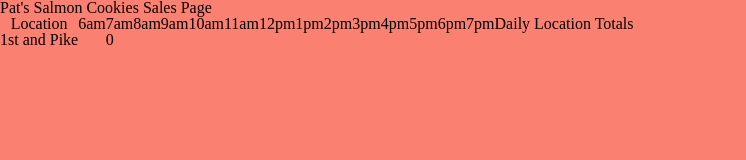
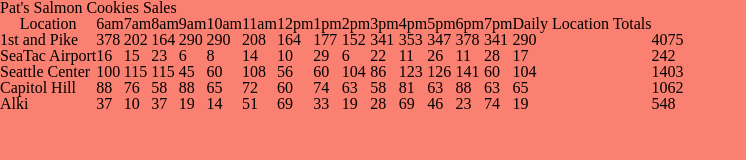
Before and after one commit to lhchandler4/cookie-stand, a plain HTML site: page sales.html in a window 1280 px wide. Shown: the whole page, without its empty margins (0-746 px from the left). Drawn offline with Linux system fonts and the light colour scheme.

Commit message:
table displays the cookie numbers and store totals

```diff
--- a/js/app.js
+++ b/js/app.js
@@ -20,15 +20,15 @@ function Store(location, minCustomerPerHour, maxCustomerPerHour, avgSalePerHour)
   this.custCalc = function() {
     for (var i = 0; i < hours.length; i++){
       var oneHour = Math.floor(Math.random() * (this.maxCustomerPerHour - this.minCustomerPerHour + 1)) + this.minCustomerPerHour;
-      console.log(oneHour);
+      // console.log(oneHour);
       this.custAvg[i] = oneHour;
     }
   };
   this.cookieCalc = function() {
     for (var j = 0; j < this.custAvg.length; j++){
-      var oneHourCookies = Math.ceil(this.custAvg[j] * this.avgSalePerHour);}
-    console.log(oneHourCookies);
-    this.cookies[j] = oneHourCookies;
+      var oneHourCookies = Math.ceil(this.custAvg[j] * this.avgSalePerHour);
+      this.cookies[j] = oneHourCookies;}
+    // console.log(oneHourCookies);
   };
   this.totalCalc = function() {
     for (var k = 0; k < this.cookies.length; k++) {
@@ -40,12 +40,22 @@ function Store(location, minCustomerPerHour, maxCustomerPerHour, avgSalePerHour)
 
 //Store Instances
 new Store('1st and Pike', 23, 64, 6.3);
-// new Store('SeaTac Airport', 3 , 24, 1.2);
-// new Store('Seattle Center', 11, 38, 3.7);
-// new Store('Capitol Hill', 20, 38, 2.3);
-// new Store('Alki', 2, 16, 4.6);
+new Store('SeaTac Airport', 3 , 24, 1.2);
+new Store('Seattle Center', 11, 38, 3.7);
+new Store('Capitol Hill', 20, 38, 2.3);
+new Store('Alki', 2, 16, 4.6);
 
 console.table(allStores);
+
+
+function renderAllStores() {
+  for (var i = 0; i < allStores.length; i++) {
+    allStores[i].custCalc();
+    allStores[i].cookieCalc();
+    allStores[i].totalCalc();
+    allStores[i].render();
+  }
+}
 
 //Building the table
 Store.prototype.render = function(){
@@ -53,9 +63,11 @@ Store.prototype.render = function(){
   var tdEl = document.createElement('td');
   tdEl.textContent = this.location;
   trEl.appendChild(tdEl);
-  tdEl = document.createElement('td');
-  tdEl.textContent = this.cookies;
-  trEl.appendChild(tdEl);
+  for (var i = 0; i < this.cookies.length; i++) {
+    tdEl = document.createElement('td');
+    tdEl.textContent = this.cookies[i];
+    trEl.appendChild(tdEl);
+  }
   tdEl = document.createElement('td');
   tdEl.textContent = this.totalCookies;
   trEl.appendChild(tdEl);
@@ -63,6 +75,8 @@ Store.prototype.render = function(){
   storeTable.appendChild(trEl);
 };
 
+
+//Making the Headers for the Table
 function makeaHeaderRow() {
   var trEl = document.createElement('tr');
   var thEl = document.createElement('th');
@@ -75,14 +89,7 @@ function makeaHeaderRow() {
   }
   thEl.textContent = 'Daily Location Totals';
   trEl.appendChild(thEl);
-
   storeTable.appendChild(trEl);
-}
-
-function renderAllStores() {
-  for (var i = 0; i < allStores.length; i++) {
-    allStores[i].render();
-  }
 }
 
 makeaHeaderRow();
--- a/sales.html
+++ b/sales.html
@@ -10,7 +10,7 @@
 </head>
 
 <body>
-  <h1>Pat's Salmon Cookies Sales Page</h1>
+  <h1>Pat's Salmon Cookies Sales</h1>
 
   <table id="stores"></table>
 
```
